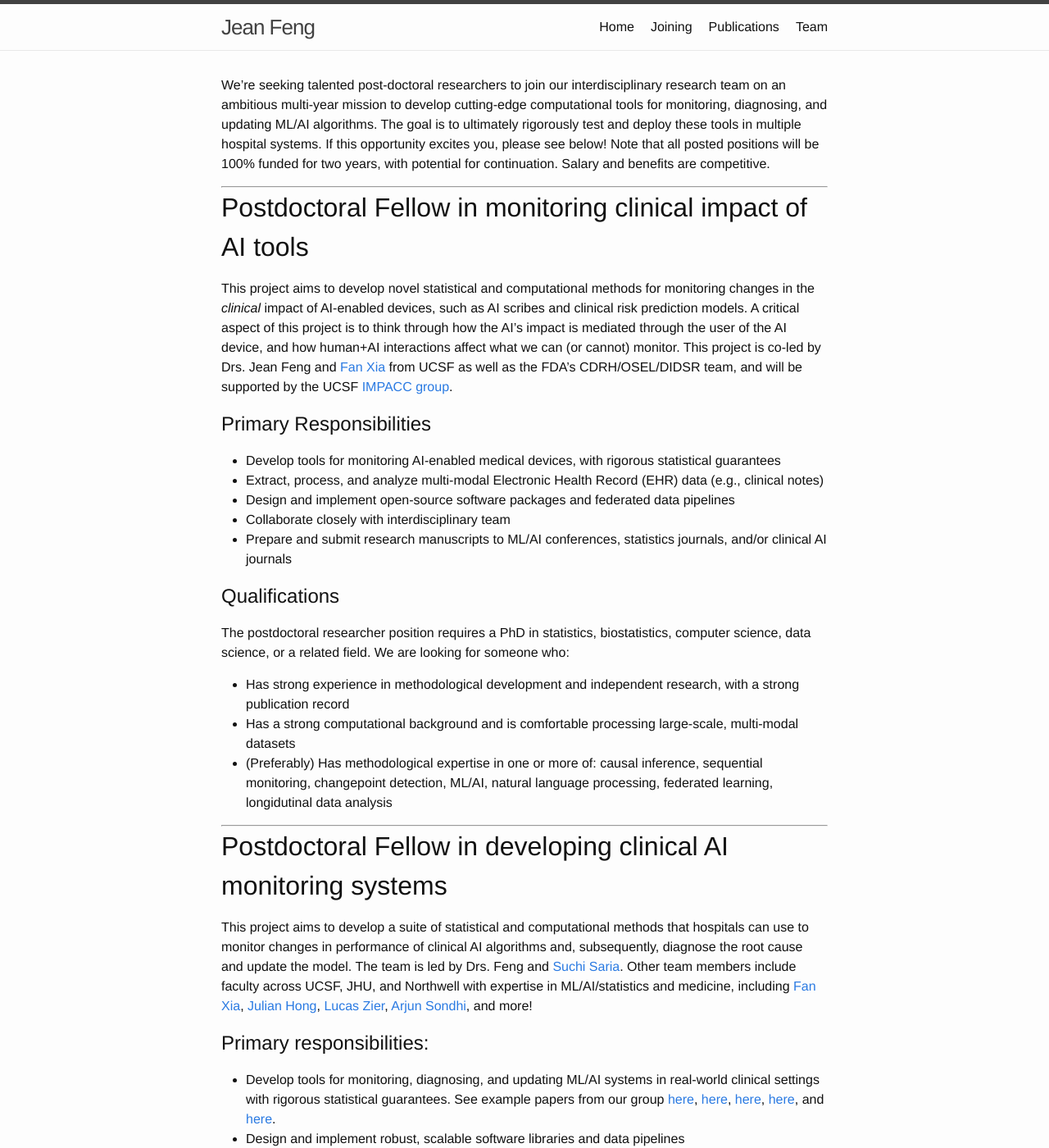
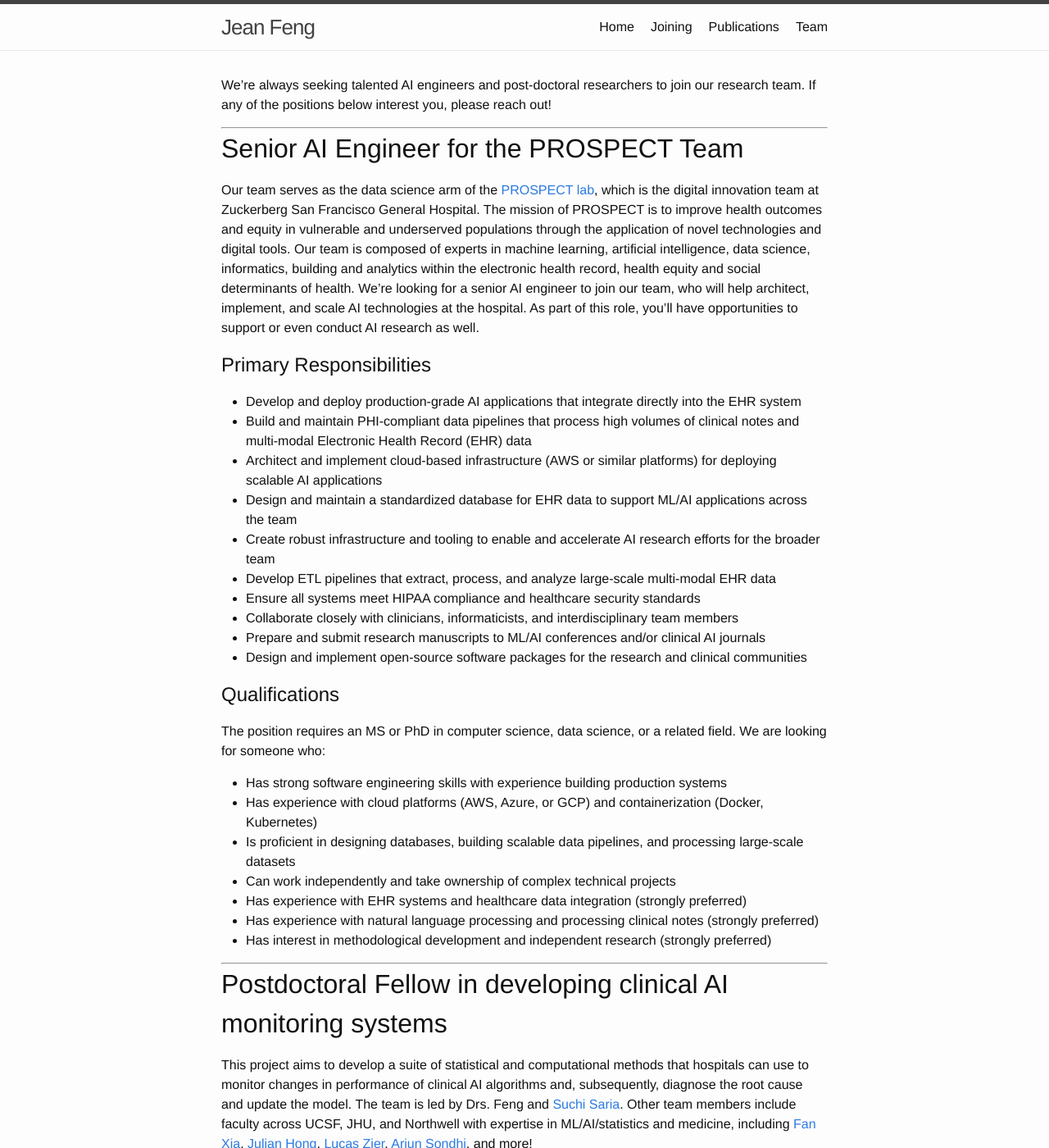
Before and after one commit to jjfeng/jjfeng.github.io, a Jekyll site: the page built from joining.md, in a window 1280 px wide and 1400 px high. Shown: the whole window at 82% size. Built offline with Jekyll 4.4.1, drawn with Linux system fonts in a browser that asks for light colours.

Commit message:
update joinint

```diff
--- a/joining.md
+++ b/joining.md
@@ -3,12 +3,37 @@ layout: default
 title: Joining
 ---
 
-We're seeking talented post-doctoral researchers to join our interdisciplinary research team on an ambitious multi-year mission to develop cutting-edge computational tools for monitoring, diagnosing, and updating ML/AI algorithms. The goal is to ultimately rigorously test and deploy these tools in multiple hospital systems.
-If this opportunity excites you, please see below!
-Note that all posted positions will be 100% funded for two years, with potential for continuation. Salary and benefits are competitive.
+We're always seeking talented AI engineers and post-doctoral researchers to join our research team.
+If any of the positions below interest you, please reach out!
 
 -------
-# Postdoctoral Fellow in monitoring clinical impact of AI tools
+# Senior AI Engineer for the PROSPECT Team
+
+Our team serves as the data science arm of the [PROSPECT lab](https://zsfg-prospect.github.io/), which is the digital innovation team at Zuckerberg San Francisco General Hospital. The mission of PROSPECT is to improve health outcomes and equity in vulnerable and underserved populations through the application of novel technologies and digital tools. Our team is composed of experts in machine learning, artificial intelligence, data science, informatics, building and analytics within the electronic health record, health equity and social determinants of health. We're looking for a senior AI engineer to join our team, who will help architect, implement, and scale AI technologies at the hospital. As part of this role, you'll have opportunities to support or even conduct AI research as well.
+
+## Primary Responsibilities
+* Develop and deploy production-grade AI applications that integrate directly into the EHR system
+* Build and maintain PHI-compliant data pipelines that process high volumes of clinical notes and multi-modal Electronic Health Record (EHR) data
+* Architect and implement cloud-based infrastructure (AWS or similar platforms) for deploying scalable AI applications
+* Design and maintain a standardized database for EHR data to support ML/AI applications across the team
+* Create robust infrastructure and tooling to enable and accelerate AI research efforts for the broader team
+* Develop ETL pipelines that extract, process, and analyze large-scale multi-modal EHR data
+* Ensure all systems meet HIPAA compliance and healthcare security standards
+* Collaborate closely with clinicians, informaticists, and interdisciplinary team members
+* Prepare and submit research manuscripts to ML/AI conferences and/or clinical AI journals
+* Design and implement open-source software packages for the research and clinical communities
+
+## Qualifications
+The position requires an MS or PhD in computer science, data science, or a related field. We are looking for someone who:
+* Has strong software engineering skills with experience building production systems
+* Has experience with cloud platforms (AWS, Azure, or GCP) and containerization (Docker, Kubernetes)
+* Is proficient in designing databases, building scalable data pipelines, and processing large-scale datasets
+* Can work independently and take ownership of complex technical projects
+* Has experience with EHR systems and healthcare data integration (strongly preferred)
+* Has experience with natural language processing and processing clinical notes (strongly preferred)
+* Has interest in methodological development and independent research (strongly preferred)
+
+<!--# Postdoctoral Fellow in monitoring clinical impact of AI tools
 
 This project aims to develop novel statistical and computational methods for monitoring changes in the *clinical* impact of AI-enabled devices, such as AI scribes and clinical risk prediction models. A critical aspect of this project is to think through how the AI’s impact is mediated through the user of the AI device, and how human+AI interactions affect what we can (or cannot) monitor. This project is co-led by Drs. Jean Feng and [Fan Xia](https://profiles.ucsf.edu/fan.xia) from UCSF as well as the FDA’s CDRH/OSEL/DIDSR team, and will be supported by the UCSF [IMPACC group](https://docit.ucsf.edu/news/first-continuous-ai-monitoring-platform-clinical-care).
 
@@ -24,7 +49,7 @@ The postdoctoral researcher position requires a PhD in statistics, biostatistics
 * Has strong experience in methodological development and independent research, with a strong publication record
 * Has a strong computational background and is comfortable processing large-scale, multi-modal datasets
 * (Preferably) Has methodological expertise in one or more of: causal inference, sequential monitoring, changepoint detection, ML/AI, natural language processing, federated learning, longidutinal data analysis
-
+-->
 
 -------
 
```
